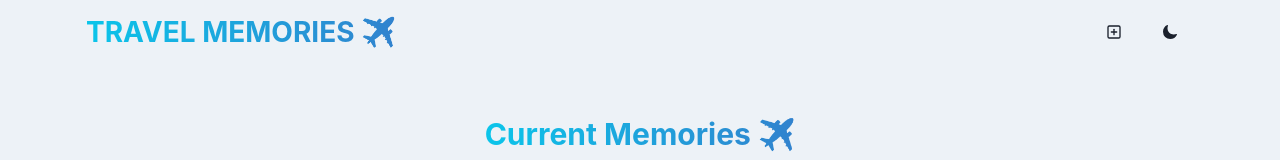
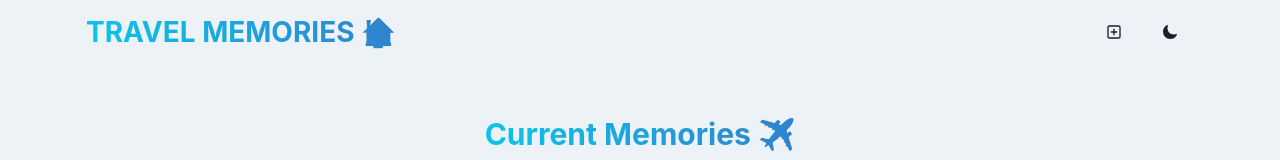
Before and after one commit to 237Codes/travel-memories-app, a React (Vite) app in the folder frontend/: page / in a window 1280 px wide. Shown: the top 160 px of the page. Built offline with nearby package versions, Linux system fonts and the light colour scheme; no server answers.

Commit message:
update navbar

```diff
--- a/frontend/src/components/Navbar.jsx
+++ b/frontend/src/components/Navbar.jsx
@@ -25,7 +25,7 @@ const Navbar = () => {
             bgGradient={"linear(to-r, cyan.400, blue.500,)"}
             bgClip={"text"}
           >
-            <Link to ={"/"}>Travel Memories ✈️ </Link>
+            <Link to ={"/"}>Travel Memories 🏠 </Link>
           </Text>
 
           <HStack spacing={2} alignItems={"center"}>
```
